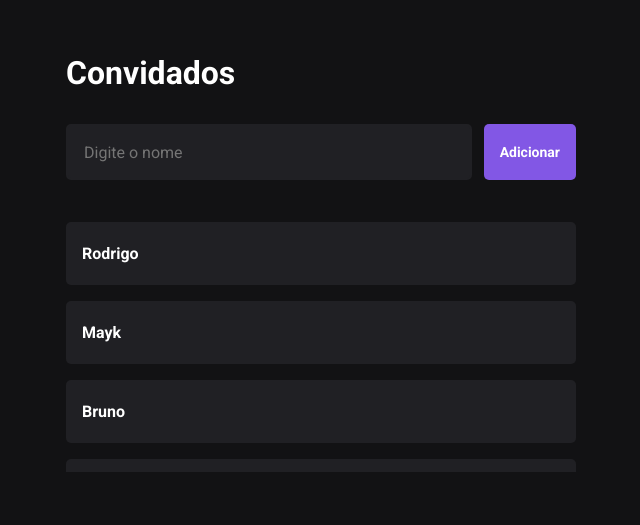
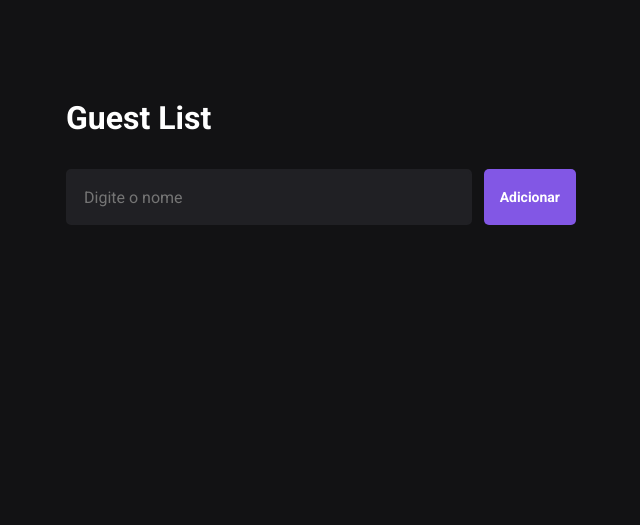
Before and after one commit to brunooliveira7/Guest-list, a plain HTML site: page index.html in a window 1280 px wide. Shown: the part 153-678 px from the top of the page, without its empty margins (319-959 px from the left). Drawn offline with Linux system fonts and the light colour scheme.

Commit message:
adjust html and css

```diff
--- a/index.html
+++ b/index.html
@@ -6,25 +6,18 @@
 
     <link rel="stylesheet" href="styles.css" />
 
-    <title>Aulas de Javascript</title>
+    <title>Guest-List</title>
   </head>
   <body>
     <main>
-      <h1>Convidados</h1>
+      <h1>Guest List</h1>
       <form>
         <input type="text" placeholder="Digite o nome" id="name" />
         <button type="submit" id="btn" class="button">Adicionar</button>
       </form>
 
       <ul>
-        <li id="guest-1" class="guest">
-          <span>Rodrigo</span>
-        </li>
-
-        <li id="guest-2" class="guest">
-          <span>Mayk</span>
-        </li>
-
+        <!--
         <li id="guest-3" class="guest">
           <span>Bruno</span>
         </li>
@@ -40,6 +33,7 @@
         <li id="guest-6" class="guest">
           <span>João</span>
         </li>
+        -->
       </ul>
     </main>
 
--- a/styles.css
+++ b/styles.css
@@ -31,6 +31,7 @@ body {
   font-family: "Roboto", sans-serif;
 
   padding: 32px;
+  margin-top: -5rem;
 }
 
 h1,
```
